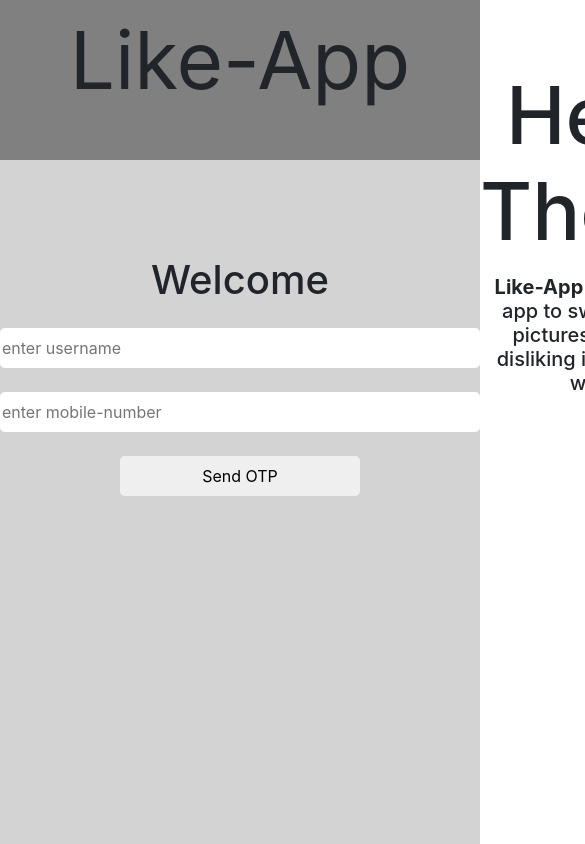
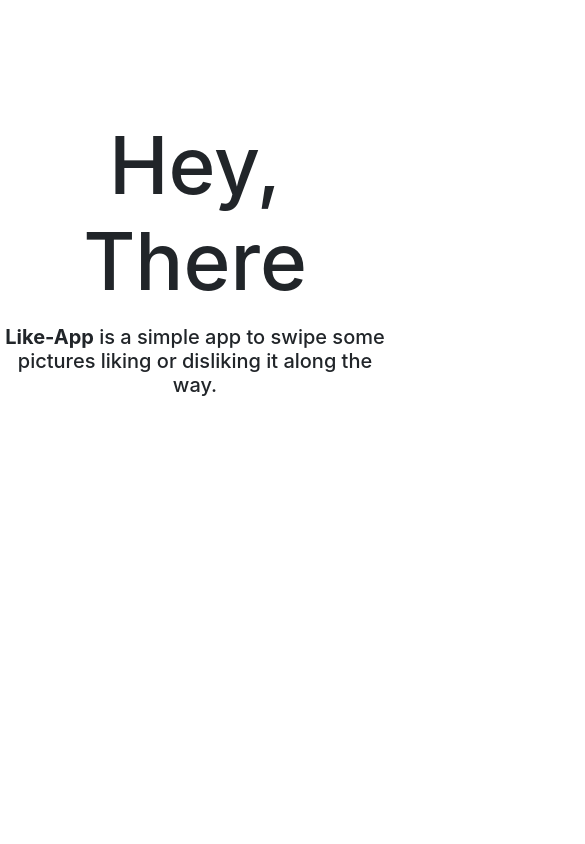
Before and after one commit to pcpranav/like-app, a React (Create React App) app: page /login in a window 390 px wide. Shown: the top 844 px of the page, 585 px wide, since content can reach past the window. Built offline with nearby package versions, Linux system fonts and the light colour scheme.

Commit message:
made responsive and improved css

```diff
--- a/src/App.css
+++ b/src/App.css
@@ -1,5 +1,6 @@
 .main {
   display: flex;
+  flex-wrap: wrap-reverse;
 }
 .banner {
   text-align: center;
@@ -137,3 +138,12 @@
 .nav button {
   flex: 20%;
 }
+
+@media (max-width: 800px) {
+  .main {
+    font-size: 10px;
+  }
+  .login-main .info-main{
+    flex:100%
+  }
+}
--- a/src/components/Otpverify.jsx
+++ b/src/components/Otpverify.jsx
@@ -51,7 +51,7 @@
       {val && (
         <Alert
           variant="danger"
-          style={{ position: "absolute", top: "0", right: "0" }}
+          style={{ position: "absolute", bottom: "0" }}
         >
           Invalid OTP.Please enter the OTP again.
         </Alert>
--- a/src/components/PhoneInput.jsx
+++ b/src/components/PhoneInput.jsx
@@ -34,7 +34,7 @@
         {val && (
           <Alert
             variant="danger"
-            style={{ position: "absolute", top: "0", right: "0" }}
+            style={{ position: "absolute", bottom: "0" }}
           >
             Invalid Input.Please check the inputs again.
           </Alert>
```
